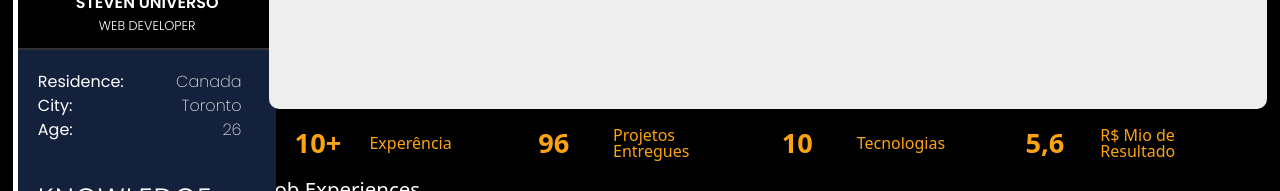
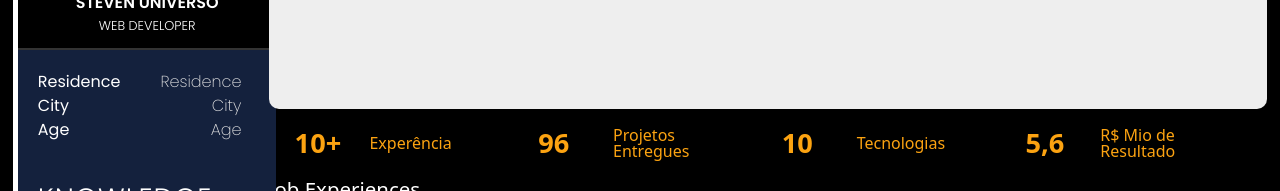
Before and after one commit to NFontanezi/ProjetoFinal_AngularI, an Angular app in the folder cv-template/: page / in a window 1280 px wide. Shown: the part 236-427 px from the top of the page. Built offline with nearby package versions, Linux system fonts and the light colour scheme.

Commit message:
aside dinamico

```diff
--- a/cv-template/src/app/app.component.html
+++ b/cv-template/src/app/app.component.html
@@ -17,7 +17,8 @@
   <main>
     <aside class="asideContainer">
       <!-- Aside -->
-      <app-aside></app-aside>
+      <app-aside
+      [asideData]="data.aside"></app-aside>
       <!-- End Aside -->
     </aside>
 
--- a/cv-template/src/app/app.component.ts
+++ b/cv-template/src/app/app.component.ts
@@ -38,7 +38,23 @@ export class AppComponent {
         status: "Concluído",
         conclusion: "06/2022"
       }
+    },
+    aside:{
+      dados:{
+        info1:{
+          field1:"Residence",
+          field2: "City",
+          field3: "Age"
+        },
+        info2:{
+          field1:"Residence",
+          field2: "City",
+          field3: "Age"
+        }
+      }
+
     }
 
-    }
   }
+
+}
--- a/cv-template/src/app/components/aside/aside.component.html
+++ b/cv-template/src/app/components/aside/aside.component.html
@@ -13,26 +13,26 @@
             <div>
                 <ul>
                     <li>
-                        <span class="text">Residence:</span>
+                        <span class="text">{{ asideData.dados.info1.field1 }}</span>
                     </li>
                     <li>
-                        <span class="text">City:</span>
+                        <span class="text">{{ asideData.dados.info1.field2 }}</span>
                     </li>
                     <li>
-                        <span class="text">Age:</span>
+                        <span class="text">{{ asideData.dados.info1.field3 }}</span>
                     </li>
                 </ul>
             </div>
             <div class="resposta">
                 <ul>
                     <li>
-                        <span class="text">Canada</span>
+                        <span class="text">{{ asideData.dados.info2.field1 }}</span>
                     </li>
                     <li>
-                        <span class="text">Toronto</span>
+                        <span class="text">{{ asideData.dados.info2.field2 }}</span>
                     </li>
                     <li>
-                        <span class="text">26</span>
+                        <span class="text">{{ asideData.dados.info2.field3 }}</span>
                     </li>
                 </ul>
             </div>
--- a/cv-template/src/app/components/aside/aside.component.ts
+++ b/cv-template/src/app/components/aside/aside.component.ts
@@ -1,4 +1,5 @@
-import { Component } from '@angular/core';
+import { Component, Input } from '@angular/core';
+import { AsideData } from 'src/app/models/aside-models';
 
 @Component({
   selector: 'app-aside',
@@ -6,5 +7,5 @@ import { Component } from '@angular/core';
   styleUrls: ['./aside.component.css']
 })
 export class AsideComponent {
-
+  @Input() public asideData!:AsideData
 }
--- a/cv-template/src/app/models/app-data.models.ts
+++ b/cv-template/src/app/models/app-data.models.ts
@@ -1,8 +1,12 @@
+import { AsideData } from './aside-models';
 import { EducationSectionData } from './education-section-data.model';
 import { ExperienceSectionData } from "./experience-section-data.models";
+
 
 
 export interface AppData {
   experiences: ExperienceSectionData;
   educations: EducationSectionData;
+  aside: AsideData;
+
 }
--- /dev/null
+++ b/cv-template/src/app/models/aside-models.ts
@@ -0,0 +1,5 @@
+import { InfoSectionData } from "./info-section-data.models";
+
+export interface AsideData{
+    dados:InfoSectionData
+}
--- /dev/null
+++ b/cv-template/src/app/models/info-data.models.ts
@@ -0,0 +1,5 @@
+export interface InfoData{
+    field1:string,
+    field2: string,
+    field3: string
+}
```
Also changed, not shown: cv-template/src/app/models/info-section-data.models.ts (added, +7 -0 lines).
